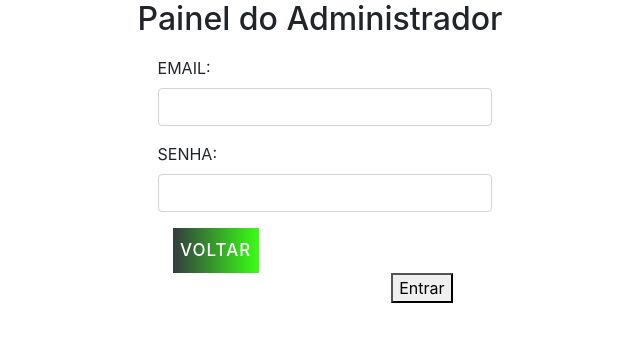
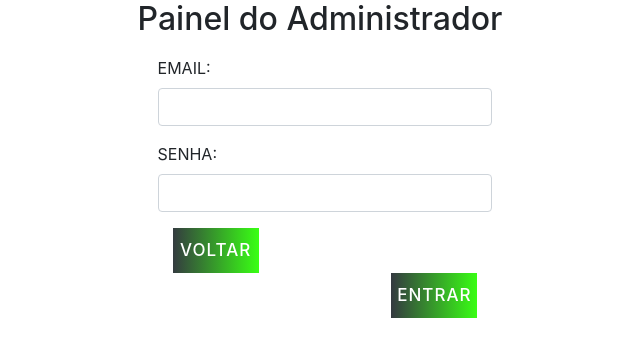
Before and after one commit to victorhoffmann/projeto-integrador, a React (Create React App) app in the folder frontend/: page /admin in a window 1280 px wide. Shown: the top 356 px of the page, without its empty margins (320-960 px from the left). Built offline with nearby package versions, Linux system fonts and the light colour scheme.

Commit message:
feature: integrando pagina de cadastro com backend

```diff
--- a/frontend/src/components/Cadastrar/index.js
+++ b/frontend/src/components/Cadastrar/index.js
@@ -1,27 +1,65 @@
+import React, {useState} from 'react'
+import axios from 'axios'
 import './style.css'
+import {useHistory} from 'react-router-dom'
 
 const Cadastrar = () => {
+    const [nome, setNome] = useState('');
+    const [email, setEmail] = useState('');
+    const [senha, setSenha] = useState('');
+    const [cpf_cnpj, setCpf_Cnpj] = useState('');
+    const history = useHistory()
+
+    const handleSubmit = async (e) => {
+        e.preventDefault();
+
+        try {
+          const response = await axios.post('/usuarios', {
+            nome,
+            email,
+            senha,
+            cpf_cnpj,
+            id_funcao: '2'
+          });
+          history.push('/login');
+        } catch (error) {
+            if (error.response.data) alert(error.response.data.message);
+          else alert("Ops, deu ruim");
+        }
+      };
+
     return (
+
         <div className="container">
             <div className="headerForm">
                 <p>Ainda não é cadastrado no site?</p>
-          Faça agora mesmo o seu cadastro, é rápido!
-        </div>
+            Faça agora mesmo o seu cadastro, é rápido!
+            </div>
             <div className="bodyForm">
                 Todos os campos são de preenchimento obrigatório.
-          <h3>Dados Pessoais</h3>
+                <h3>Dados Pessoais</h3>
             </div>
-            <form action="#">
+
+            <form onSubmit={handleSubmit}>
+
+                <div className="form-row">
+                    <div className="input-data">
+                        <input type="nome" id='nome' required value={nome} onChange={(e) => setNome(e.target.value)}></input>
+                        <div className="underline"></div>
+                        <label for="nome">Nome:</label>
+                    </div>
+                </div>
+
                 <div className="form-row names">
                     <div className="input-data">
-                        <input type="email" required></input>
+                        <input type="email" id='email' required value={email} onChange={(e) => setEmail(e.target.value)}></input>
                         <div className="underline"></div>
                         <label for="email">E-mail:</label>
                     </div>
                 </div>
                 <div className="form-row">
                     <div className="input-data">
-                        <input type="password" required></input>
+                        <input type="password" id='senha' required value={senha} onChange={(e) => setSenha(e.target.value)}></input>
                         <div className="underline"></div>
                         <label for="senha">Crie sua senha:</label>
                     </div>
@@ -29,15 +67,7 @@ const Cadastrar = () => {
 
                 <div className="form-row">
                     <div className="input-data">
-                        <input type="password" required></input>
-                        <div className="underline"></div>
-                        <label for="senha">Confirme sua senha:</label>
-                    </div>
-                </div>
-
-                <div className="form-row">
-                    <div className="input-data">
-                        <input type="number" required></input>
+                        <input type="text" id="inputCpfOuCnpj" required value={cpf_cnpj} onChange={(e) => setCpf_Cnpj(e.target.value)}></input>
                         <div className="underline"></div>
                         <label for="inputCpfOuCnpj">CPF ou CNPJ (Apenas números):</label>
                     </div>
@@ -46,12 +76,11 @@ const Cadastrar = () => {
                 <div className="form-row submit-btn__entrar">
                     <div className="input-data btn-voltar">
                         <div className="inner"></div>
-                        <a href="./login">
+                        <a href="/login">
                             <input type="button" value="voltar"></input></a>
                     </div>
                     <div className="input-data btn-entrar">
-                        <div className="inner"></div>
-                        <input type="submit" value="Cadastrar"></input>
+                        <button type="submit" id='btnCadastro'>Cadastrar</button>
                     </div>
                 </div>
             </form>
--- a/frontend/src/components/Cadastrar/style.css
+++ b/frontend/src/components/Cadastrar/style.css
@@ -1,7 +1,3 @@
-:root {
-    --color-secondary: #39ff14;
-    --color-dark: #343a40;
-  }
 
 /* ------------------------------------Formulário de cadastro----------------------------------- */
 .signUp{
@@ -9,15 +5,20 @@
     display: inline-block;
     box-shadow: 0 15px 35px rgba(0, 0, 0, 0.2);
 }
-.btn-cadastrar{
-        display: block;
-        margin: 10px 0px;
-        background: -webkit-linear-gradient(
-          right,
-          var(--color-dark),
-          var(--color-secondary),
-          var(--color-dark),
-          var(--color-secondary)
-        );
-        transition: all 0.4s;
-    }
+
+#btnCadastro {
+  border: none;
+  color: #fff;
+  font-size: 17px;
+  font-weight: 500;
+  text-transform: uppercase;
+  letter-spacing: 1px;
+  cursor: pointer;
+  position: absolute;
+  z-index: 2;
+  height: 100%;
+  width: 300%;
+  left: -100%;
+  background: -webkit-linear-gradient( right, var(--color-dark), var(--color-secondary), var(--color-dark), var(--color-secondary) );
+  transition: all 0.4s;
+}
--- a/frontend/src/components/LoginADM/index.js
+++ b/frontend/src/components/LoginADM/index.js
@@ -56,14 +56,14 @@ const LoginADM = () => {
                       ></input>
                     </div>
                   </div>
-                  <div className="form-row submit-btn__entrar form-btns">
+                  <div id='formLoginAdm' className="form-row submit-btn__entrar">
                     <div className="input-data btn-voltar">
                       <div className="inner"></div>
                       <a href="/">
                       <input type="button" value="voltar"></input></a>
                     </div>
                     <div className="input-data btn-entrar">
-                      <button id='btn-adm-entrar' onClick={handleSubmit}>Entrar</button>
+                      <button id='btnCadastro' onClick={handleSubmit}>Entrar</button>
                     </div>
                   </div>
                 </form>
--- a/frontend/src/components/LoginADM/style.css
+++ b/frontend/src/components/LoginADM/style.css
@@ -4,20 +4,11 @@
     border-bottom: 2px solid #ccc;
 }
 
-.form-btns {
-    flex-direction: row;
+#formLoginAdm {
+    display: flex;
+    flex-direction: row!important;
+    -ms-flex-wrap: wrap;
+    flex-wrap: wrap;
+    margin-right: -5px;
+    margin-left: -5px;
 }
-
-button#btn-adm-entrar {
-    background: -webkit-linear-gradient( right, var(--color-dark), var(--color-secondary), var(--color-dark), var(--color-secondary) );
-    border: none;
-    color: #fff;
-    font-size: 17px;
-    font-weight: 500;
-    text-transform: uppercase;
-    letter-spacing: 1px;
-    cursor: pointer;
-    position: relative;
-    z-index: 2;
-    height: 100%;
-}
```
